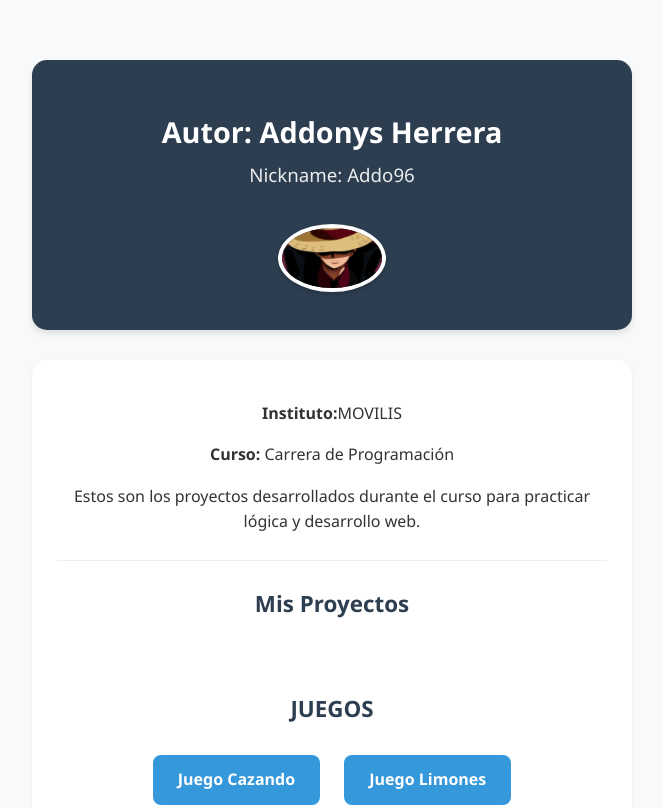
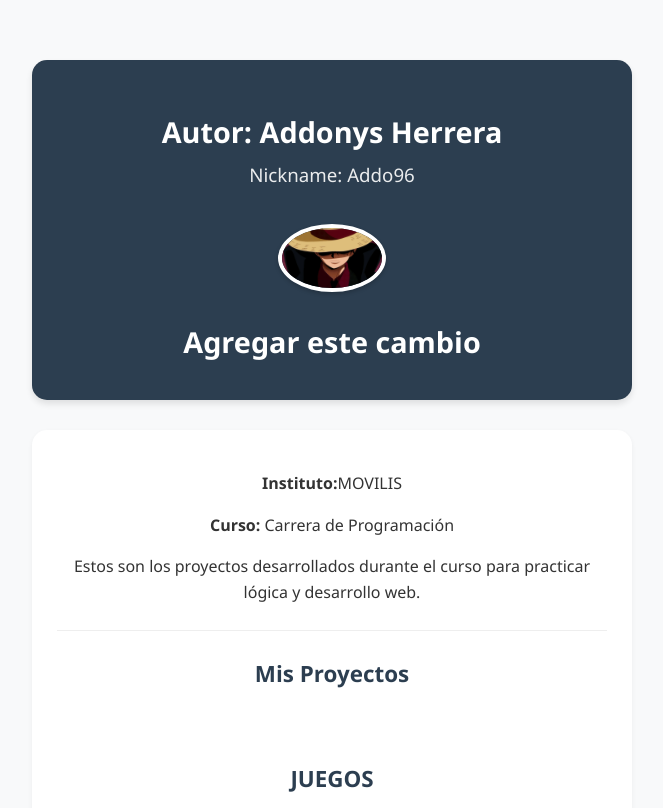
Before and after one commit to Addo1996/menu, a plain HTML site: page index.html in a window 1280 px wide. Shown: the top 808 px of the page, without its empty margins (308-971 px from the left). Drawn offline with Linux system fonts and the light colour scheme.

Commit message:
agregar cambios prueba

```diff
--- a/index.html
+++ b/index.html
@@ -10,6 +10,7 @@
         <h1>Autor: Addonys Herrera</h1>
         <h3>Nickname: Addo96</h3>
         <img src="addo1.gif" width="100" alt="Avatar animado de Addonys">
+        <h1>Agregar este cambio</h1>
     </header>
 
     <div class="content-section">
```
